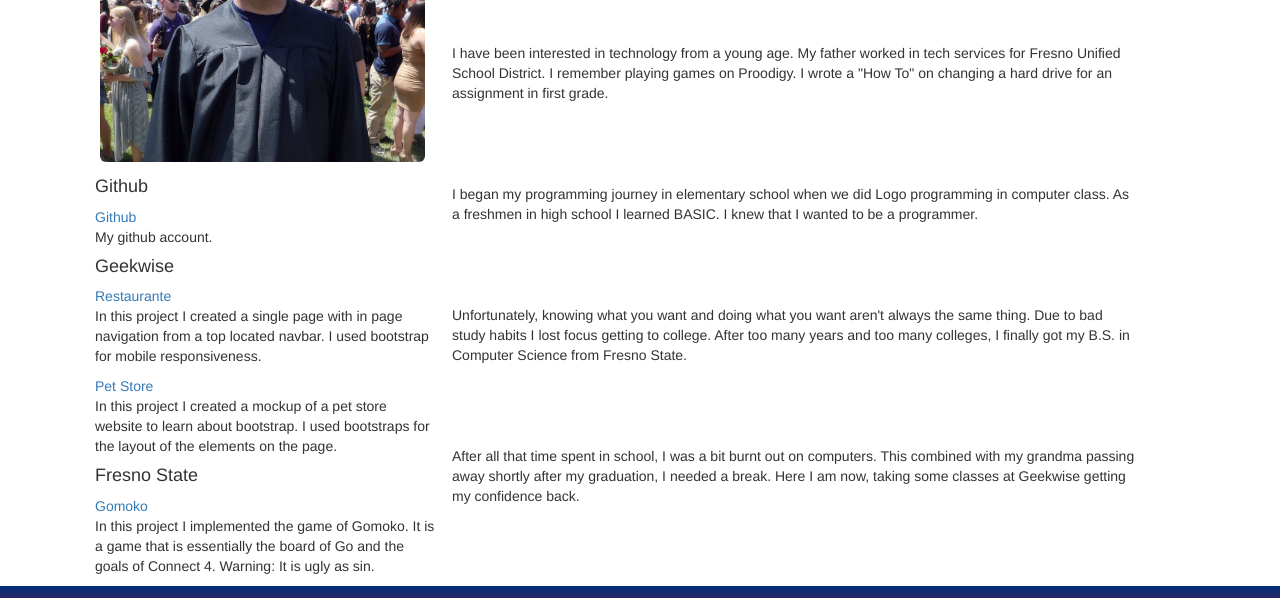
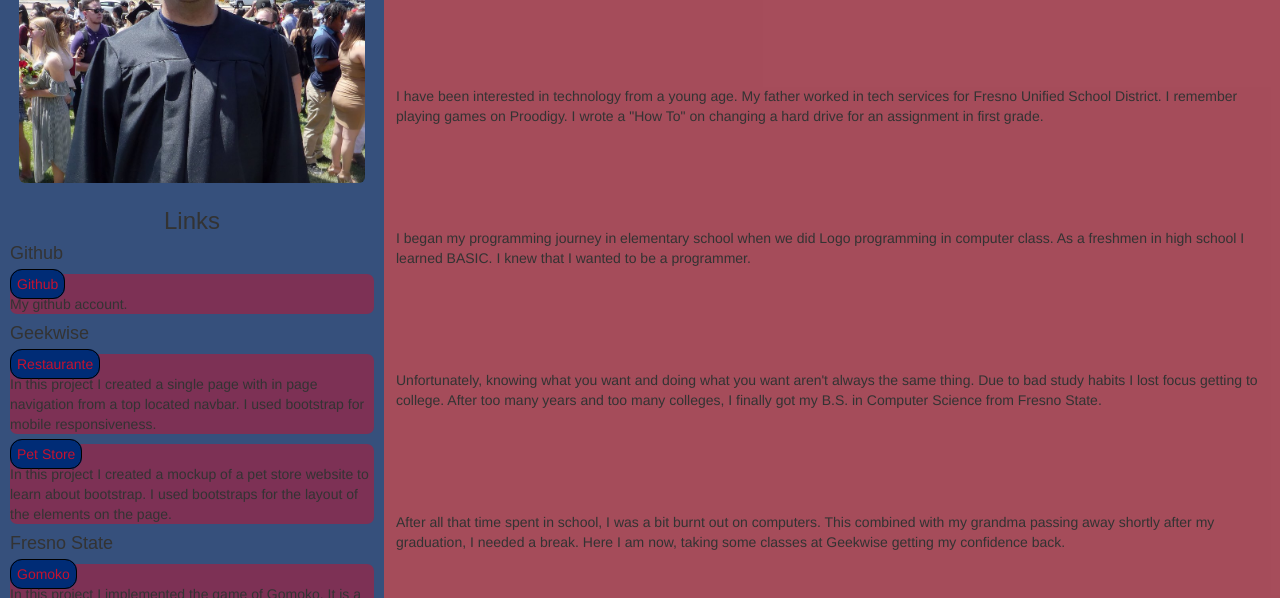
Before and after one commit to longlivesquare/portfolio, a plain HTML site: page index.html in a window 1280 px wide. Shown: the part 168-766 px from the top of the page. Drawn offline with nearby package versions, Linux system fonts and the light colour scheme; a web font is replaced by a local one.

Commit message:
Applied some background coloring to page and links.

```diff
--- a/css/styles.css
+++ b/css/styles.css
@@ -1,3 +1,4 @@
+@import url('https://fonts.googleapis.com/css?family=Open+Sans|Tomorrow&display=swap');
 
 /* GLOBAL */
 * {
@@ -11,28 +12,48 @@
 
 .container {
     flex-flow: row nowrap;
+    padding: 0;
+    width: 100%;
+    font-family: 'Open Sans' sans-serif;
+    background-color: #888888;
 }
 
 /* SIDEBAR */
 .sidebar {
-    margin-left: 25px;
+    padding: 0 10px;
     flex-flow: column wrap;
     width: 30%;
-    justify-content: center;
+    align-items: center;
+    background-color: rgba(0, 44, 118, .6);
 }
 
-.sidebar_links {
-    text-align: center;
-    align-items: center;
+.link {
+    background-color: rgba(196, 18, 47, .5);
+    border-radius: 7px;
+}
+
+.link a {
+    padding: 6px;
+    border: 1px solid black;
+    border-radius: 12px;
+    background-color: #002C76;
+    color: #C4122F;
+}
+
+.sidebar_links h3,
+.sidebar_links h4,
+.myStory h1 {
+    font-family: 'Tomorrow', sans-serif;
 }
 
 /* MYSTORY */
 .myStory {
-    margin: 0 15px;
+    padding: 0 12px;
     flex-flow: column wrap;
-    width: 60%;
+    width: 70%;
     align-content: center;
     justify-content: space-evenly;
+    background-color: rgba(196, 18, 47, .5);
 }
 
 .profile_pic {
@@ -43,7 +64,7 @@
 /* FOOTER */
 .footer{
     height: 60px;
-    background-image: linear-gradient(#002C76, #C4122F);
+    background-image: linear-gradient(to right, #002c76, #C4122F);
     flex-flow: row nowrap;
     justify-content: space-around;
     align-items: center;
@@ -58,9 +79,11 @@
 
     .sidebar {
         width: 100%;
+        margin: 0;
     }
 
     .myStory {
         width: 100%;
+        margin: 0;
     }
 }
--- a/index.html
+++ b/index.html
@@ -14,7 +14,10 @@
         <div class="sidebar flex">
             <img src="img/profile.jpg" alt="Steven in graduation robe" class="profile_pic img-responsive img-rounded">
 
-            <sidebar_links>
+            <div class="sidebar_links">
+                <h3 class="text-center">
+                    Links
+                </h3>
                 <h4>Github</h4>
                 <div class="link">
                     <a href="https://github.com/longlivesquare">Github</a>
@@ -43,7 +46,7 @@
                         In this project I implemented the game of Gomoko. It is a game that is essentially the board of Go and the goals of Connect 4. Warning: It is ugly as sin.
                     </p>
                 </div>
-            </sidebar_links>
+            </div>
         </div>
         <!-- END SIDEBAR -->
         <!-- MYSTORY -->
```
